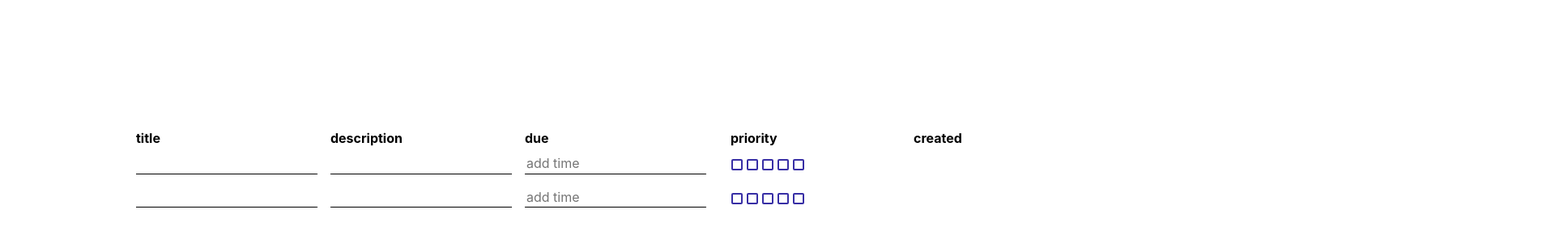
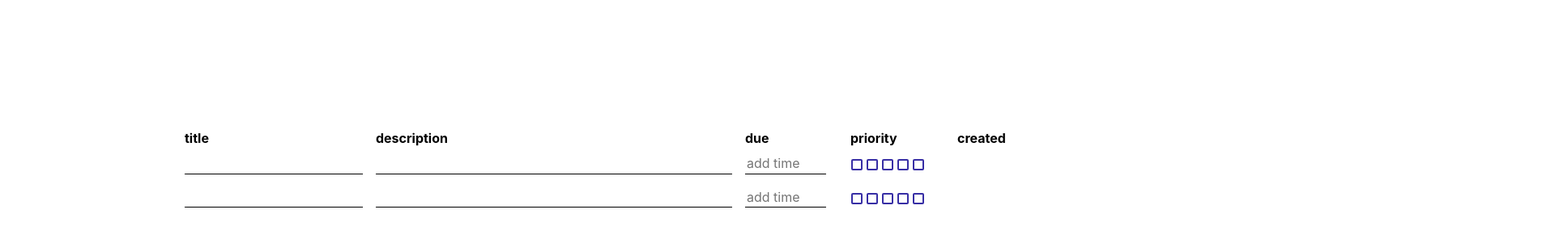
Before and after one commit to Zardoz8901/to-do-list, a website built with webpack: page src/index.html in a window 1280 px wide. Shown: the top 296 px of the page at 81% size, 1920 px wide, since content can reach past the window. Built offline with nearby package versions, Linux system fonts and the light colour scheme.

Commit message:
Update style, body margin and cell width

```diff
--- a/src/style.css
+++ b/src/style.css
@@ -56,6 +56,7 @@ body {
     line-height: 1.4;
     background-color: #fff; /* Assuming a white background */
     color: #000; /* Black color text for high contrast */
+    margin: 0 60px;
     overflow-x: hidden;
 }
 
@@ -210,6 +211,27 @@ div.priority-boxes {
     height: 800px;
 }
 
+.header-priority,
+.priority-slider {
+    max-width: 130px;
+}
+
+.header-due,
+.date-picker {
+    max-width: 100px;
+}
+
+.header-title,
+.title {
+    max-width: 220px;
+}
+
+.header-description,
+.description {
+    min-width: 440px;
+    width: 440px;
+}
+
 /* Layout for the header and rows */
 .header-container,
 .calendar-element {
```
Also changed, not shown: src/time-components/flatpickr.ts (+2 -6 lines).
